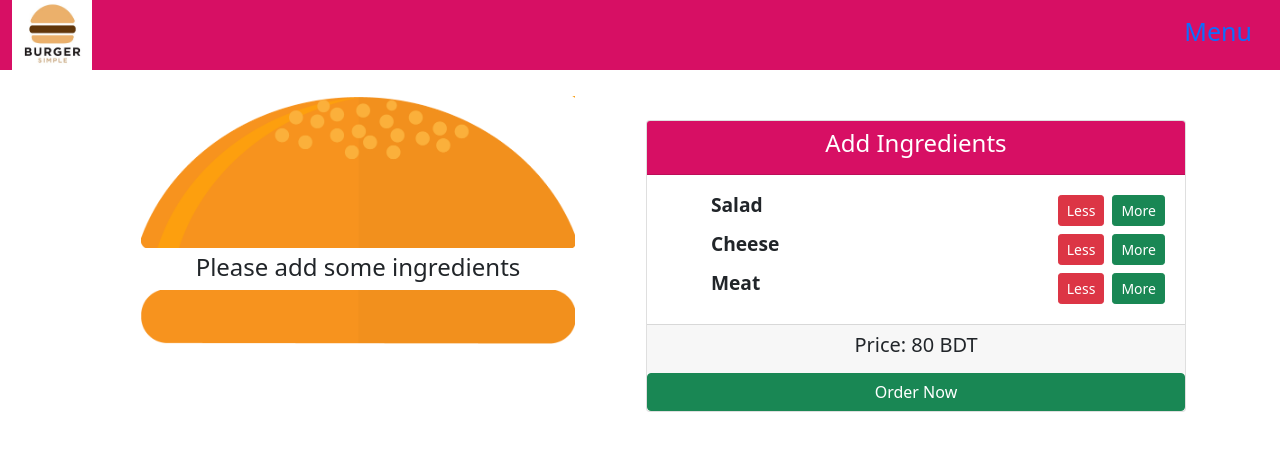
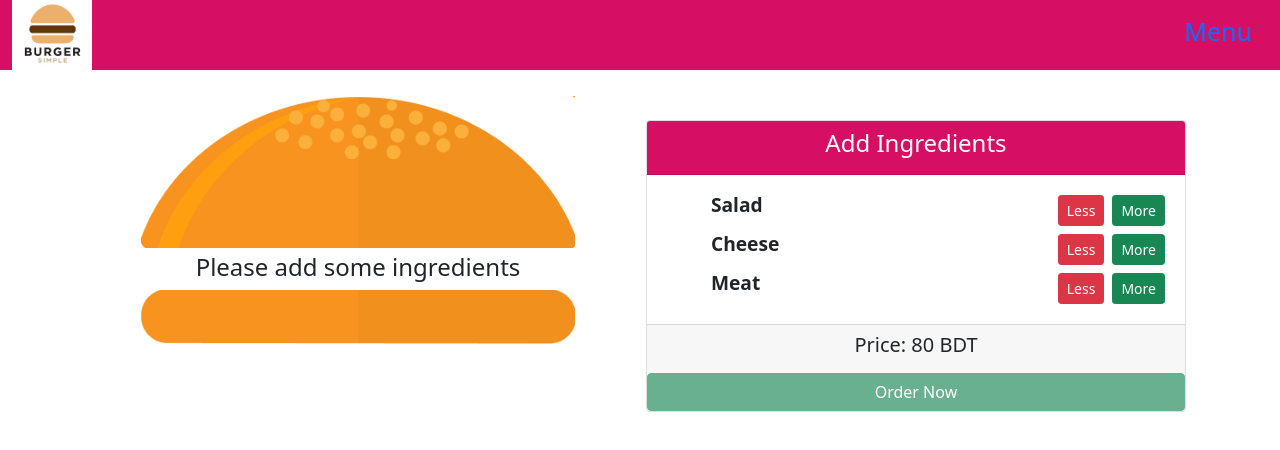
Before and after one commit to mitul88/react-burger-builder, a React (Create React App) app: page / in a window 1280 px wide. Shown: the top 450 px of the page. Built offline with nearby package versions, Linux system fonts and the light colour scheme.

Commit message:
disabled button if no purchase

```diff
--- a/src/Components/BurgerBuilder/Controls/Controls.js
+++ b/src/Components/BurgerBuilder/Controls/Controls.js
@@ -49,7 +49,7 @@ const Controls = props => {
                         Price: {props.price} BDT
                     </h5>
                 </CardFooter>
-                <Button onClick={props.toggleModal} color="success">Order Now</Button>
+                <Button disabled={!props.canPurchase} onClick={props.toggleModal} color="success">Order Now</Button>
             </Card>
         </div>
     )
```
